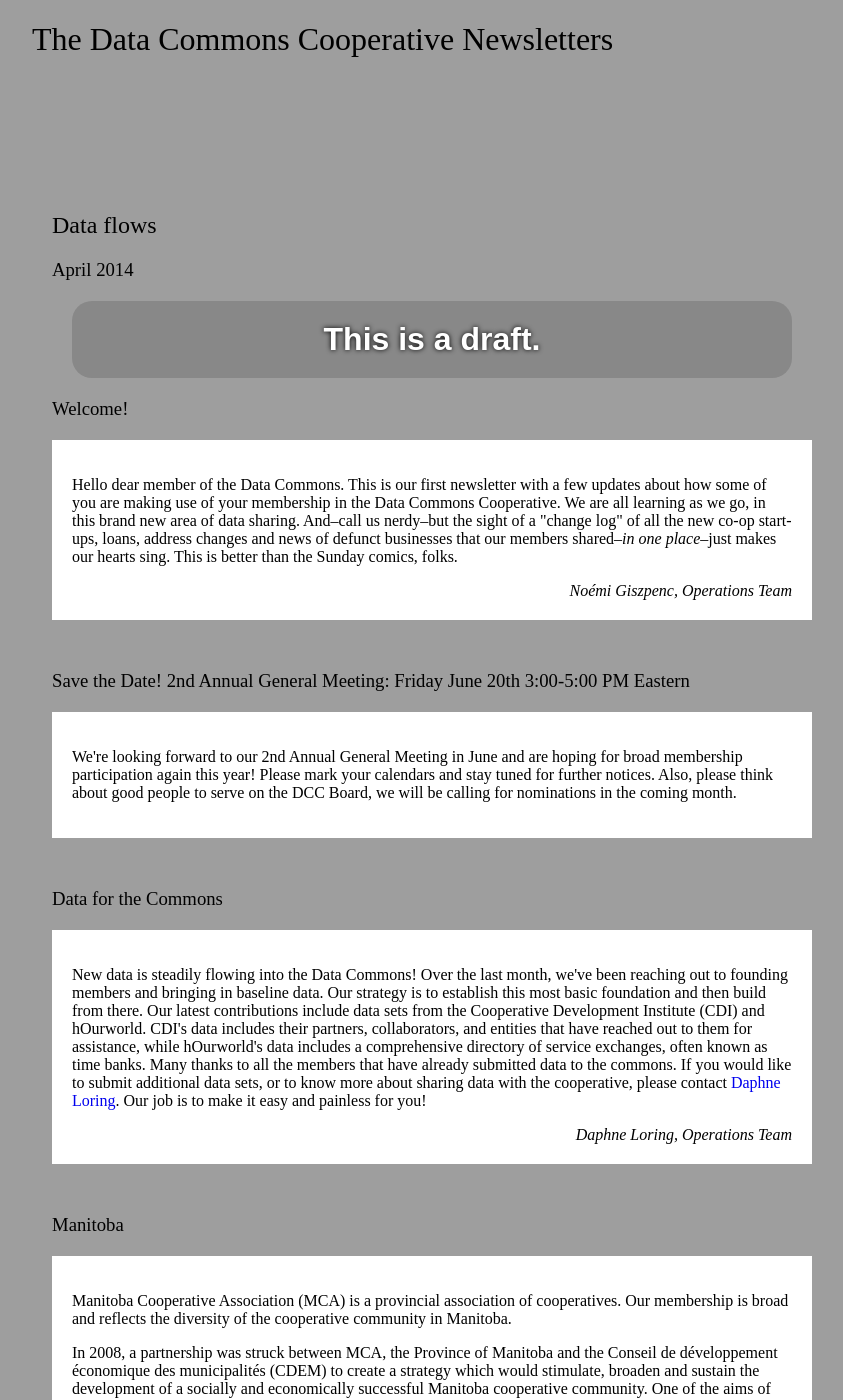
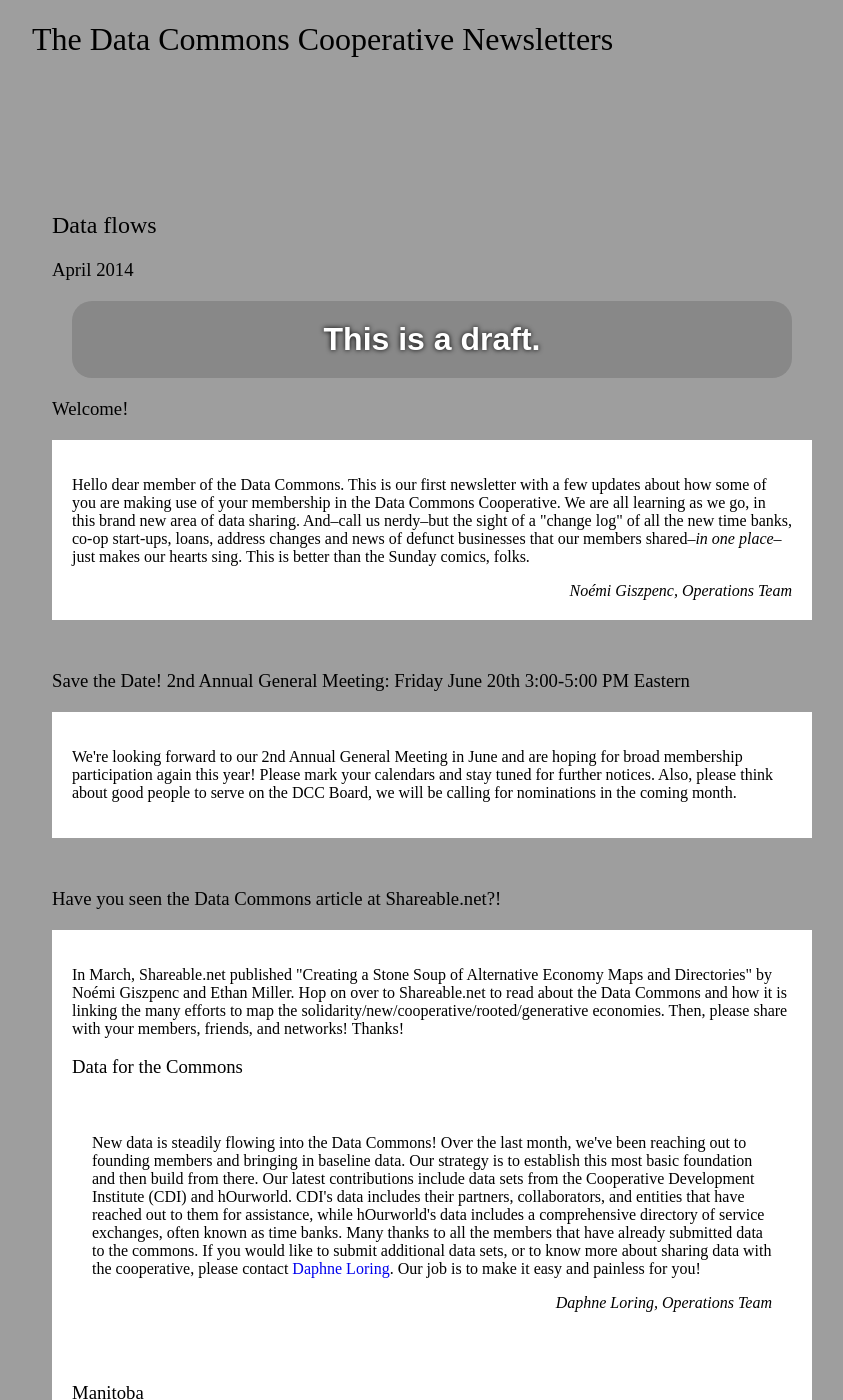
Before and after one commit to datacommons/datacommons.github.io, a Jekyll site: the page built from _posts/2014-04-10-hello.html, in a window 1280 px wide and 1400 px high. Shown: the whole window, without its empty margins (208-1051 px from the left). Built offline with Jekyll 4.4.1, drawn with Linux system fonts in a browser that asks for light colours; some web fonts are replaced; Markdown is read by kramdown in place of the engine named in the settings.

Commit message:
Update 2014-04-10-hello.html

```diff
--- a/_posts/2014-04-10-hello.html
+++ b/_posts/2014-04-10-hello.html
@@ -12,7 +12,7 @@ draft: true
 with a few updates about how some of you are making use of your membership
 in the Data Commons Cooperative. We are all learning as we go, in this brand
 new area of data sharing. And&ndash;call us nerdy&ndash;but the sight of a "change log"
-of all the new co-op start-ups, loans, address changes and news of defunct
+of all the new time banks, co-op start-ups, loans, address changes and news of defunct
 businesses that our members shared&ndash;<i>in one place</i>&ndash;just makes our hearts
 sing. This is better than the Sunday comics, folks.
   </p>
@@ -34,6 +34,12 @@ think about good people to serve on the DCC Board, we will be
 calling for nominations in the coming month.</p>
 
 </div>
+
+<h3>Have you seen the Data Commons article at Shareable.net?!</h3>
+
+<div class="section">
+
+<p>In March, Shareable.net published "Creating a Stone Soup of Alternative Economy Maps and Directories" by  No&eacute;mi Giszpenc and Ethan Miller.  Hop on over to Shareable.net to read about the Data Commons and how it is linking the many efforts to map the solidarity/new/cooperative/rooted/generative economies.  Then, please share with your members, friends, and networks! Thanks!</p>
 
 <h3>Data for the Commons</h3>
 
```
